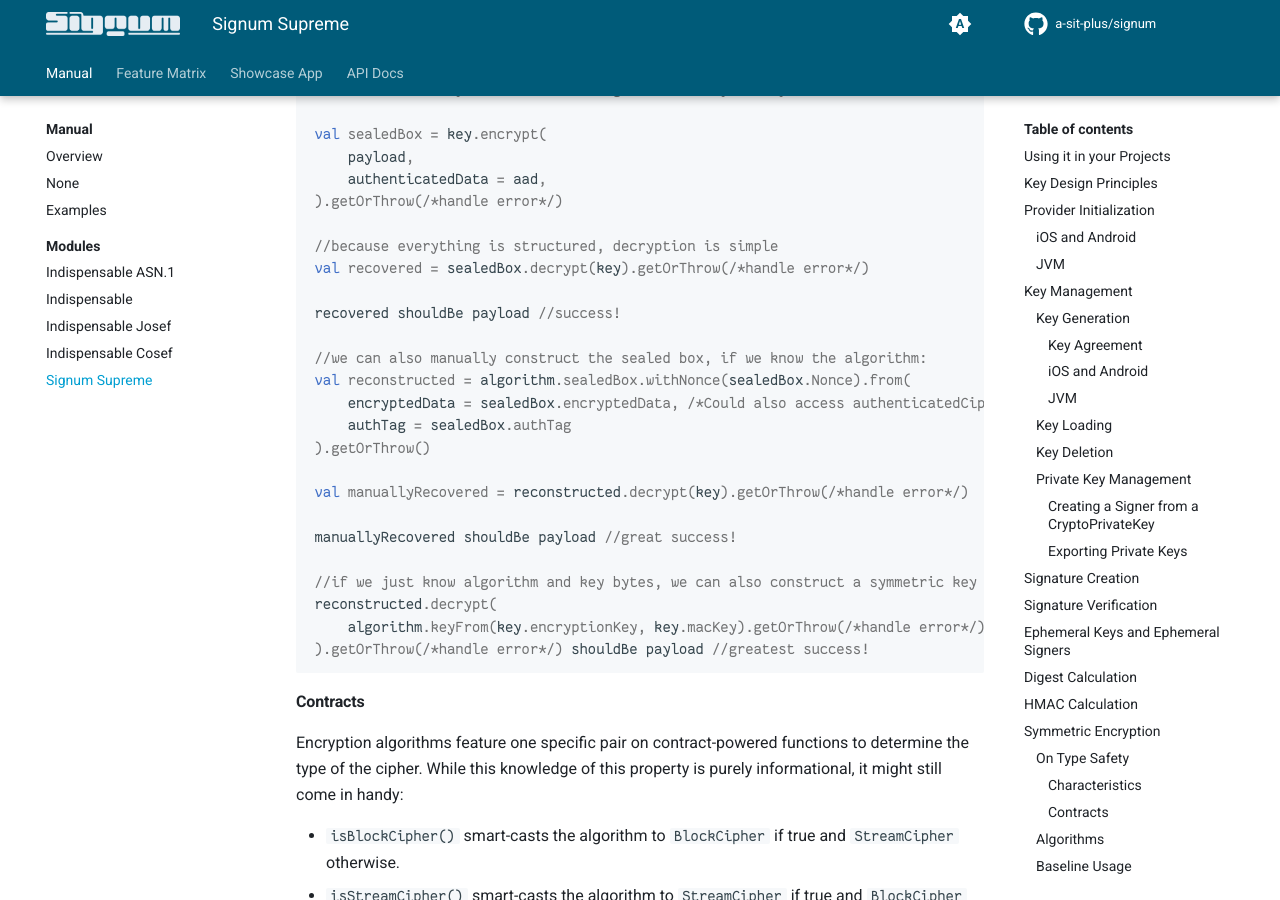
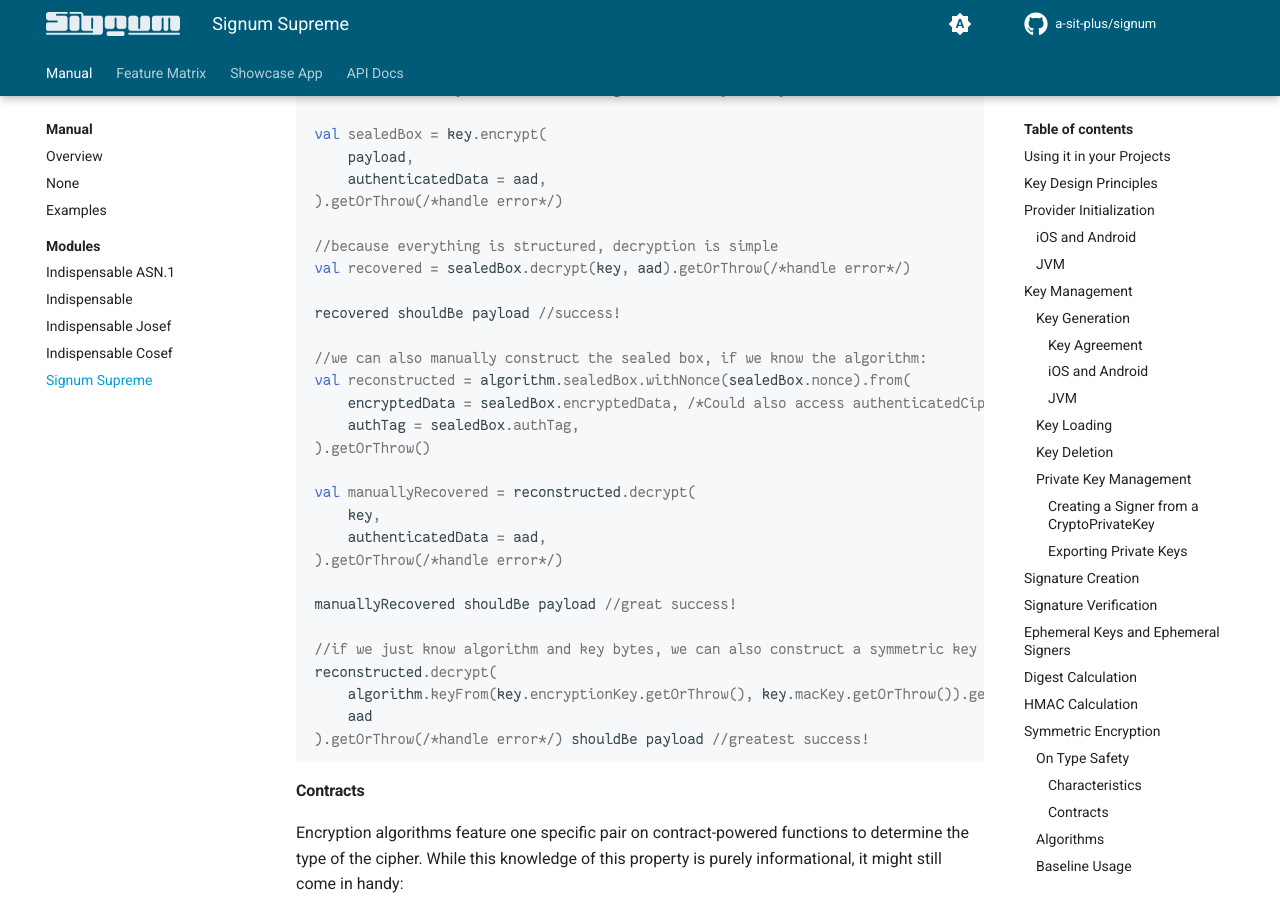
Before and after one commit to a-sit-plus/signum, an MkDocs documentation site: the page built from docs/docs/supreme.md, in a window 1280 px wide and 900 px high, scrolled down 13376 px. Built offline with MkDocs 1.6.1 and Material for MkDocs 9.7.7, drawn with Linux system fonts in a browser that asks for light colours; comment, search, counter and statistics services are not loaded.

Commit message:
fix docs

````diff
--- a/docs/docs/supreme.md
+++ b/docs/docs/supreme.md
@@ -500,7 +500,7 @@
 val nonce = encrypted.nonce
 val ciphertext = encrypted.encryptedData
 val authTag = encrypted.authTag
-val keyBytes = secretKey.secretKey /*for algorithms with a dedicated MAC key, there's encryptionKey and macKey*/
+val keyBytes = secretKey.secretKey.getOrThrow() /*for algorithms with a dedicated MAC key, there's encryptionKey and macKey*/
 ```
 
 Decrypting data received from external sources is also straight-forward:
@@ -509,7 +509,7 @@
 box.decrypt(preSharedKey, /*also pass AAD*/ externalAAD).getOrThrow(/*handle error*/) shouldBe secret
 
 //alternatively, pass raw data:
-preSharedKey.decrypt(nonce, ciphertext,authTag, externalAAD).getOrThrow(/*handle error*/) shouldBe secret
+preSharedKey.decrypt(nonce, ciphertext, authTag, externalAAD).getOrThrow(/*handle error*/) shouldBe secret
 ```
 
 ### Custom AES-CBC-HMAC
@@ -539,23 +539,27 @@
 ).getOrThrow(/*handle error*/)
 
 //because everything is structured, decryption is simple
-val recovered = sealedBox.decrypt(key).getOrThrow(/*handle error*/)
+val recovered = sealedBox.decrypt(key, aad).getOrThrow(/*handle error*/)
 
 recovered shouldBe payload //success!
 
 //we can also manually construct the sealed box, if we know the algorithm:
-val reconstructed = algorithm.sealedBox.withNonce(sealedBox.Nonce).from(
+val reconstructed = algorithm.sealedBox.withNonce(sealedBox.nonce).from(
     encryptedData = sealedBox.encryptedData, /*Could also access authenticatedCipherText*/
-    authTag = sealedBox.authTag
+    authTag = sealedBox.authTag,
 ).getOrThrow()
 
-val manuallyRecovered = reconstructed.decrypt(key).getOrThrow(/*handle error*/)
+val manuallyRecovered = reconstructed.decrypt(
+    key,
+    authenticatedData = aad,
+).getOrThrow(/*handle error*/)
 
 manuallyRecovered shouldBe payload //great success!
 
 //if we just know algorithm and key bytes, we can also construct a symmetric key
 reconstructed.decrypt(
-    algorithm.keyFrom(key.encryptionKey, key.macKey).getOrThrow(/*handle error*/),
+    algorithm.keyFrom(key.encryptionKey.getOrThrow(), key.macKey.getOrThrow()).getOrThrow(/*handle error*/),
+    aad
 ).getOrThrow(/*handle error*/) shouldBe payload //greatest success!
 ```
 
````
Also changed, not shown: README.md.
